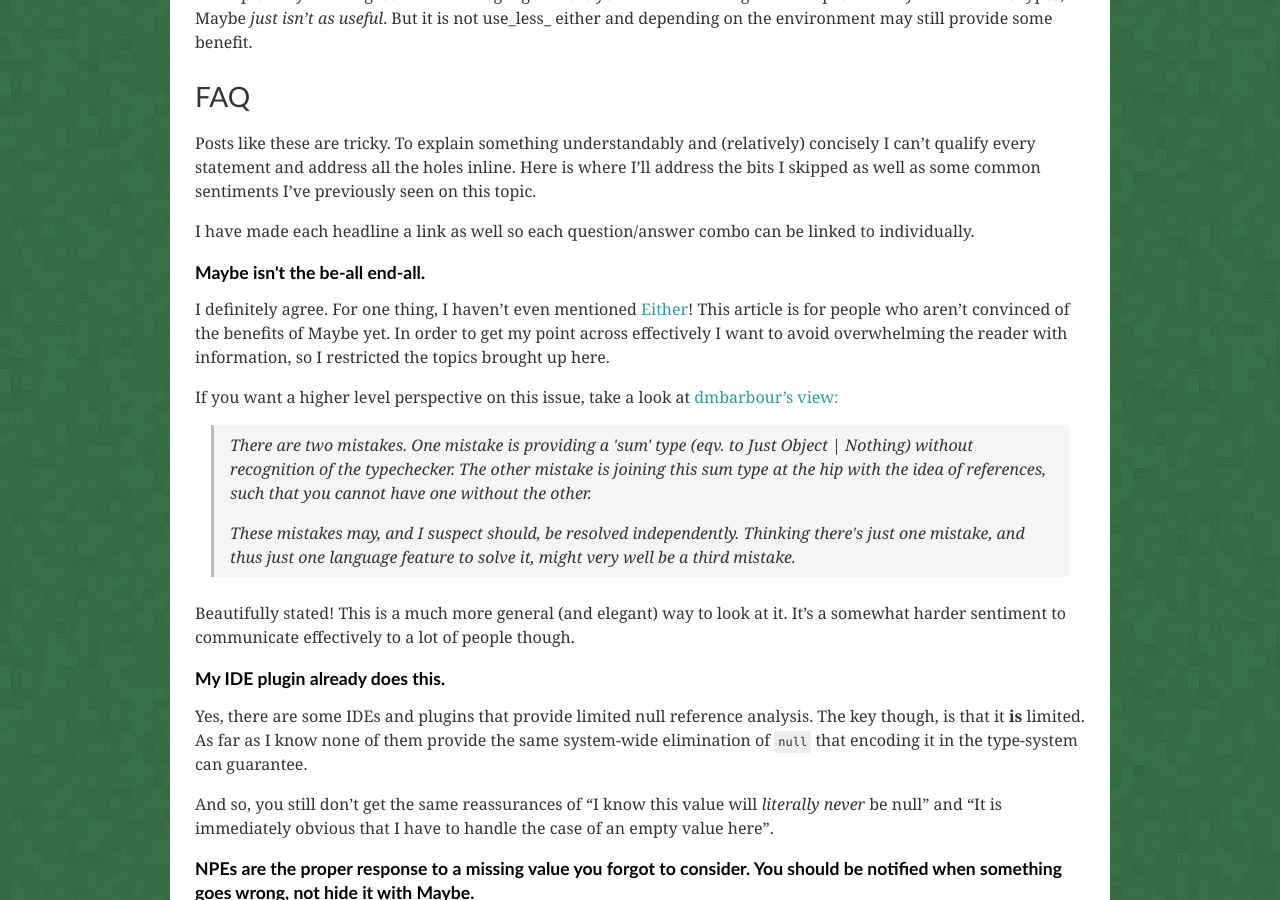
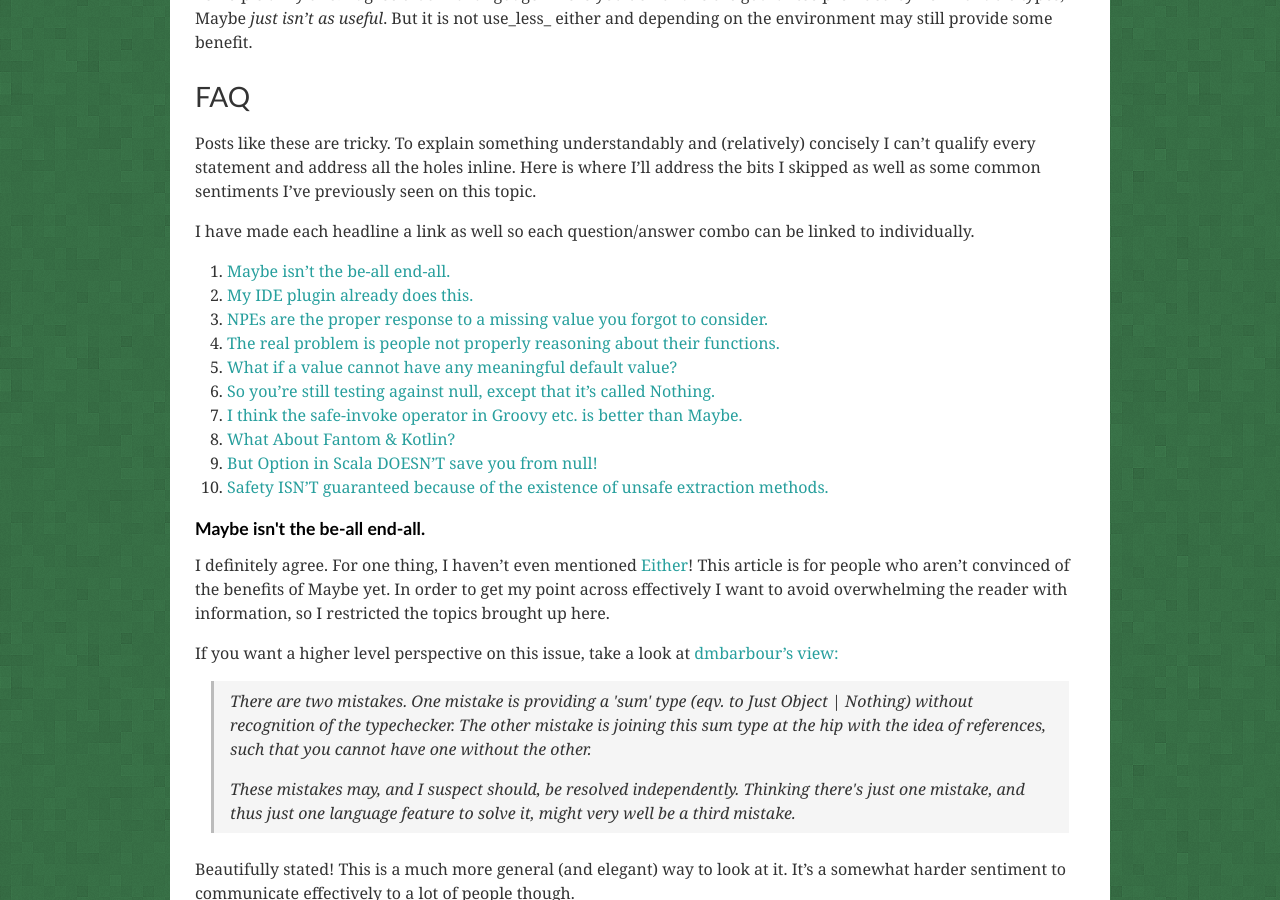
Before and after one commit to nickknw/nickknowlson.com, a Jekyll site: the page built from _posts/2013-04-16-why-maybe-is-better-than-null.markdown, in a window 1280 px wide and 900 px high, scrolled down 1985 px. Built offline with Jekyll 4.4.1, drawn with Linux system fonts in a browser that asks for light colours; nearby versions of some CDN libraries; comment, search, counter and statistics services are not loaded.

Commit message:
add TOC to FAQ section of maybe post

```diff
--- a/_posts/2013-04-16-why-maybe-is-better-than-null.markdown
+++ b/_posts/2013-04-16-why-maybe-is-better-than-null.markdown
@@ -104,6 +104,17 @@ sentiments I've previously seen on this topic.
 
 I have made each headline a link as well so each question/answer combo can be linked
 to individually.
+
+ 1.  [Maybe isn't the be-all end-all.](#maybe-shortcomings)
+ 2.  [My IDE plugin already does this.](#ide-plugin)
+ 3.  [NPEs are the proper response to a missing value you forgot to consider.](#hiding)
+ 4.  [The real problem is people not properly reasoning about their functions.](#real-problem)
+ 5.  [What if a value cannot have any meaningful default value?](#default-value)
+ 6.  [So you're still testing against null, except that it's called Nothing.](#same-thing)
+ 7.  [I think the safe-invoke operator in Groovy etc. is better than Maybe.](#safe-invoke)
+ 8.  [What About Fantom &amp; Kotlin?](#fantom-kotlin)
+ 9.  [But Option in Scala DOESN'T save you from null!](#option-scala)
+ 10. [Safety ISN'T guaranteed because of the existence of unsafe extraction methods.](#unsafe-methods)
 
 <h4><a id="maybe-shortcomings" href="#maybe-shortcomings" class="header_link">Maybe isn't the be-all
 end-all.</a> </h4>
@@ -250,9 +261,7 @@ Feel free to point out to people that Scala's implementation of Option still
 allows for NullPointerExceptions, just don't generalize it to "Maybe and Option
 aren't useful".
 
-<h4><a id="unsafe-methods" href="#unsafe-methods"
-class="header_link">Safety ISN'T guaranteed because of the existence of unsafe
-extraction methods.</a> </h4>
+<h4><a id="unsafe-methods" href="#unsafe-methods" class="header_link">Safety ISN'T guaranteed because of the existence of unsafe extraction methods.</a> </h4>
 
 Often implementations of Maybe will include more than just safe extraction
 methods. Haskell's `fromJust` and Scala's `get` are both retrieval functions
```
